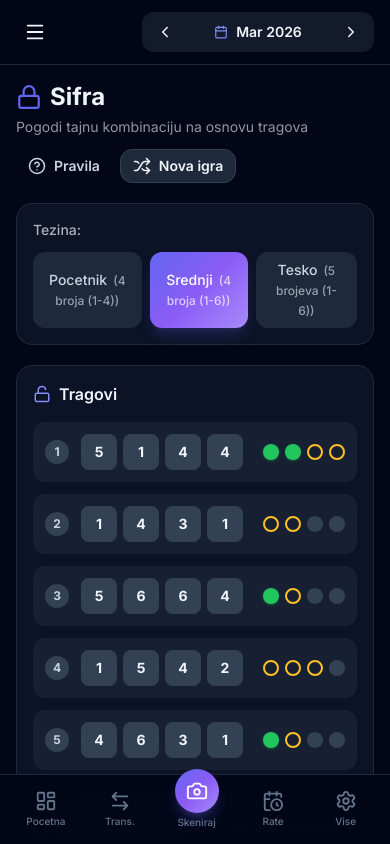
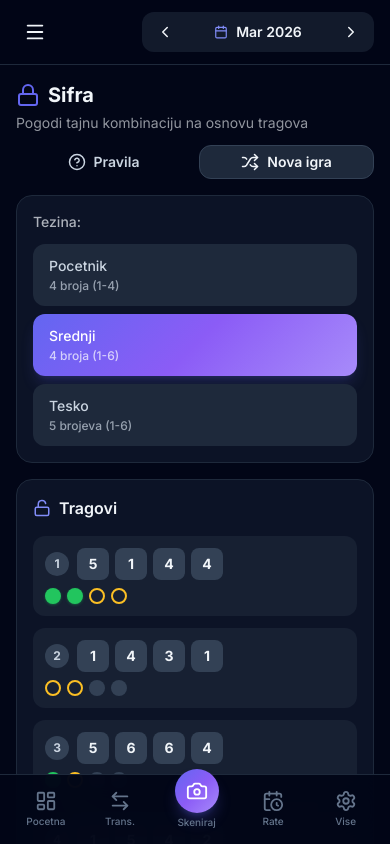
Before and after one commit to dumaaas/finance-app, a React (Vite) app: page /sifra in a window 390 px wide. Built offline with nearby package versions, Linux system fonts and the light colour scheme; no server answers; sample sign-in values are in the browser's storage.

Commit message:
feat: responsive sifra

```diff
--- a/src/pages/SifraPage.tsx
+++ b/src/pages/SifraPage.tsx
@@ -177,23 +177,23 @@ export function SifraPage() {
       variants={containerVariants}
       initial="hidden"
       animate="visible"
-      className="space-y-5"
+      className="space-y-4 sm:space-y-5"
     >
       {/* Header */}
-      <motion.div variants={itemVariants} className="flex flex-col sm:flex-row sm:items-center justify-between gap-3">
-        <div>
-          <h1 className="text-2xl font-bold flex items-center gap-2">
-            <Lock size={26} className="text-primary-500" />
+      <motion.div variants={itemVariants} className="flex flex-col gap-3 sm:flex-row sm:items-center sm:justify-between">
+        <div className="min-w-0">
+          <h1 className="text-xl sm:text-2xl font-bold flex items-center gap-2">
+            <Lock size={24} className="text-primary-500 shrink-0" />
             Sifra
           </h1>
           <p className="text-sm opacity-60 mt-1">Pogodi tajnu kombinaciju na osnovu tragova</p>
         </div>
-        <div className="flex items-center gap-2">
-          <Button variant="ghost" size="sm" onClick={() => setShowRules(true)}>
+        <div className="grid grid-cols-2 gap-2 w-full sm:w-auto sm:flex sm:items-center">
+          <Button variant="ghost" size="sm" onClick={() => setShowRules(true)} className="w-full sm:w-auto">
             <HelpCircle size={18} />
             Pravila
           </Button>
-          <Button variant="secondary" size="sm" onClick={() => startNewGame()}>
+          <Button variant="secondary" size="sm" onClick={() => startNewGame()} className="w-full sm:w-auto">
             <Shuffle size={18} />
             Nova igra
           </Button>
@@ -203,15 +203,15 @@ export function SifraPage() {
       {/* Difficulty selector */}
       <motion.div variants={itemVariants}>
         <Card>
-          <div className="flex flex-col sm:flex-row items-start sm:items-center gap-3">
+          <div className="flex flex-col items-start gap-3 sm:flex-row sm:items-center">
             <span className="text-sm font-medium opacity-70">Tezina:</span>
-            <div className="flex gap-2">
+            <div className="grid grid-cols-1 gap-2 w-full sm:flex sm:flex-1">
               {(Object.entries(DIFFICULTIES) as [Difficulty, DifficultyConfig][]).map(([key, cfg]) => (
                 <button
                   key={key}
                   onClick={() => handleDifficultyChange(key)}
                   className={cn(
-                    'px-4 py-2 rounded-xl text-sm font-medium transition-all',
+                    'w-full px-4 py-3 rounded-xl text-left text-sm font-medium transition-all sm:flex-1',
                     difficulty === key
                       ? 'gradient-primary text-white shadow-lg shadow-primary-500/20'
                       : theme === 'dark'
@@ -219,8 +219,8 @@ export function SifraPage() {
                         : 'bg-dark-100 text-dark-600 hover:bg-dark-200'
                   )}
                 >
-                  {cfg.label}
-                  <span className="ml-1.5 text-xs opacity-70">({cfg.description})</span>
+                  <span className="block">{cfg.label}</span>
+                  <span className="block text-xs opacity-70 mt-0.5">{cfg.description}</span>
                 </button>
               ))}
             </div>
@@ -243,7 +243,7 @@ export function SifraPage() {
                 animate={{ opacity: 1, x: 0 }}
                 transition={{ delay: i * 0.08 }}
                 className={cn(
-                  'flex items-center gap-3 sm:gap-4 p-3 rounded-xl',
+                  'flex flex-wrap items-center gap-2 sm:gap-4 p-3 rounded-xl',
                   theme === 'dark' ? 'bg-dark-800/60' : 'bg-dark-50'
                 )}
               >
@@ -255,12 +255,12 @@ export function SifraPage() {
                 </span>
 
                 {/* Combination digits */}
-                <div className="flex gap-1.5 sm:gap-2">
+                <div className="flex flex-wrap gap-1.5 sm:gap-2 min-w-0">
                   {clue.combination.map((digit, j) => (
                     <span
                       key={j}
                       className={cn(
-                        'w-9 h-9 sm:w-10 sm:h-10 rounded-lg flex items-center justify-center text-sm sm:text-base font-bold',
+                        'w-8 h-8 sm:w-10 sm:h-10 rounded-lg flex items-center justify-center text-sm sm:text-base font-bold shrink-0',
                         theme === 'dark'
                           ? 'bg-dark-700 text-dark-100'
                           : 'bg-white text-dark-800 border border-dark-200'
@@ -272,7 +272,7 @@ export function SifraPage() {
                 </div>
 
                 {/* Feedback circles */}
-                <div className="flex gap-1.5 ml-auto">
+                <div className="flex flex-wrap gap-1.5 w-full sm:w-auto sm:ml-auto sm:justify-end">
                   {Array.from({ length: clue.exactMatches }).map((_, k) => (
                     <div
                       key={`exact-${k}`}
@@ -356,8 +356,8 @@ export function SifraPage() {
             <>
               <h2 className="text-base font-semibold mb-4">Tvoj odgovor</h2>
 
-              <div className="flex flex-col sm:flex-row items-start sm:items-center gap-4">
-                <div className="flex gap-2">
+              <div className="flex flex-col gap-4 sm:flex-row sm:items-center">
+                <div className="flex flex-wrap justify-center sm:justify-start gap-2 w-full sm:w-auto">
                   {Array.from({ length: config.codeLength }).map((_, i) => (
                     <input
                       key={i}
@@ -370,7 +370,7 @@ export function SifraPage() {
                       onKeyDown={(e) => handleKeyDown(i, e)}
                       onFocus={(e) => e.target.select()}
                       className={cn(
-                        'w-12 h-12 sm:w-14 sm:h-14 text-center text-xl font-bold rounded-xl outline-none transition-all',
+                        'w-12 h-12 sm:w-14 sm:h-14 text-center text-lg sm:text-xl font-bold rounded-xl outline-none transition-all shrink-0',
                         'focus:ring-2 focus:ring-primary-500/40 focus:border-primary-500',
                         theme === 'dark'
                           ? 'bg-dark-800 border border-dark-600 text-dark-100'
@@ -382,15 +382,15 @@ export function SifraPage() {
                   ))}
                 </div>
 
-                <div className="flex gap-2">
-                  <Button onClick={handleSubmit}>
+                <div className="grid grid-cols-2 gap-2 w-full sm:w-auto sm:flex">
+                  <Button onClick={handleSubmit} className="w-full sm:w-auto">
                     Provjeri
                   </Button>
                   <Button
                     variant="ghost"
                     size="sm"
                     onClick={() => setRevealSecret(!revealSecret)}
-                    className="text-xs"
+                    className="w-full sm:w-auto text-xs"
                   >
                     {revealSecret ? 'Sakrij' : 'Otkrij'}
                   </Button>
@@ -411,10 +411,10 @@ export function SifraPage() {
                 <motion.div
                   initial={{ opacity: 0, height: 0 }}
                   animate={{ opacity: 1, height: 'auto' }}
-                  className="mt-3 flex items-center gap-2"
+                  className="mt-3 flex flex-col items-start gap-2 sm:flex-row sm:items-center"
                 >
                   <span className="text-xs opacity-50">Tajna sifra:</span>
-                  <div className="flex gap-1.5">
+                  <div className="flex flex-wrap gap-1.5">
                     {secret.map((d, i) => (
                       <span
                         key={i}
@@ -436,15 +436,16 @@ export function SifraPage() {
 
       {/* Rules modal */}
       {showRules && (
-        <div className="fixed inset-0 z-50 flex items-center justify-center p-4">
+        <div className="fixed inset-0 z-50 flex items-end justify-center p-3 sm:items-center sm:p-4">
           <div className="absolute inset-0 bg-black/50 backdrop-blur-sm" onClick={() => setShowRules(false)} />
           <motion.div
             initial={{ opacity: 0, scale: 0.95 }}
             animate={{ opacity: 1, scale: 1 }}
             className={cn(
-              'relative w-full max-w-md rounded-2xl p-6 z-10',
+              'relative z-10 w-full max-w-md rounded-2xl p-5 sm:p-6 max-h-[85dvh] overflow-y-auto',
               theme === 'dark' ? 'bg-dark-900 border border-dark-700' : 'bg-white border border-dark-200'
             )}
+            style={{ paddingBottom: 'max(1.25rem, env(safe-area-inset-bottom, 0px))' }}
           >
             <button
               onClick={() => setShowRules(false)}
```
